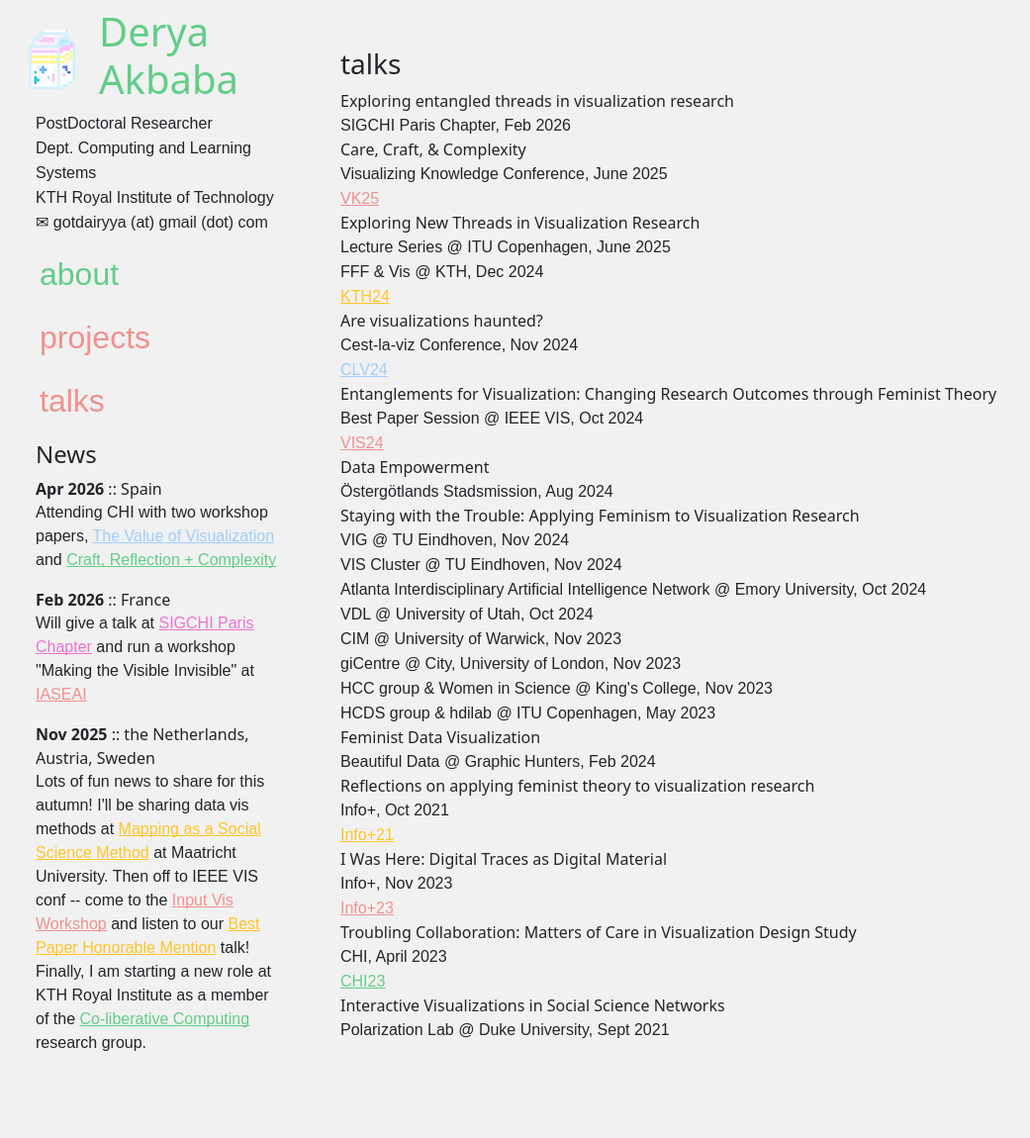
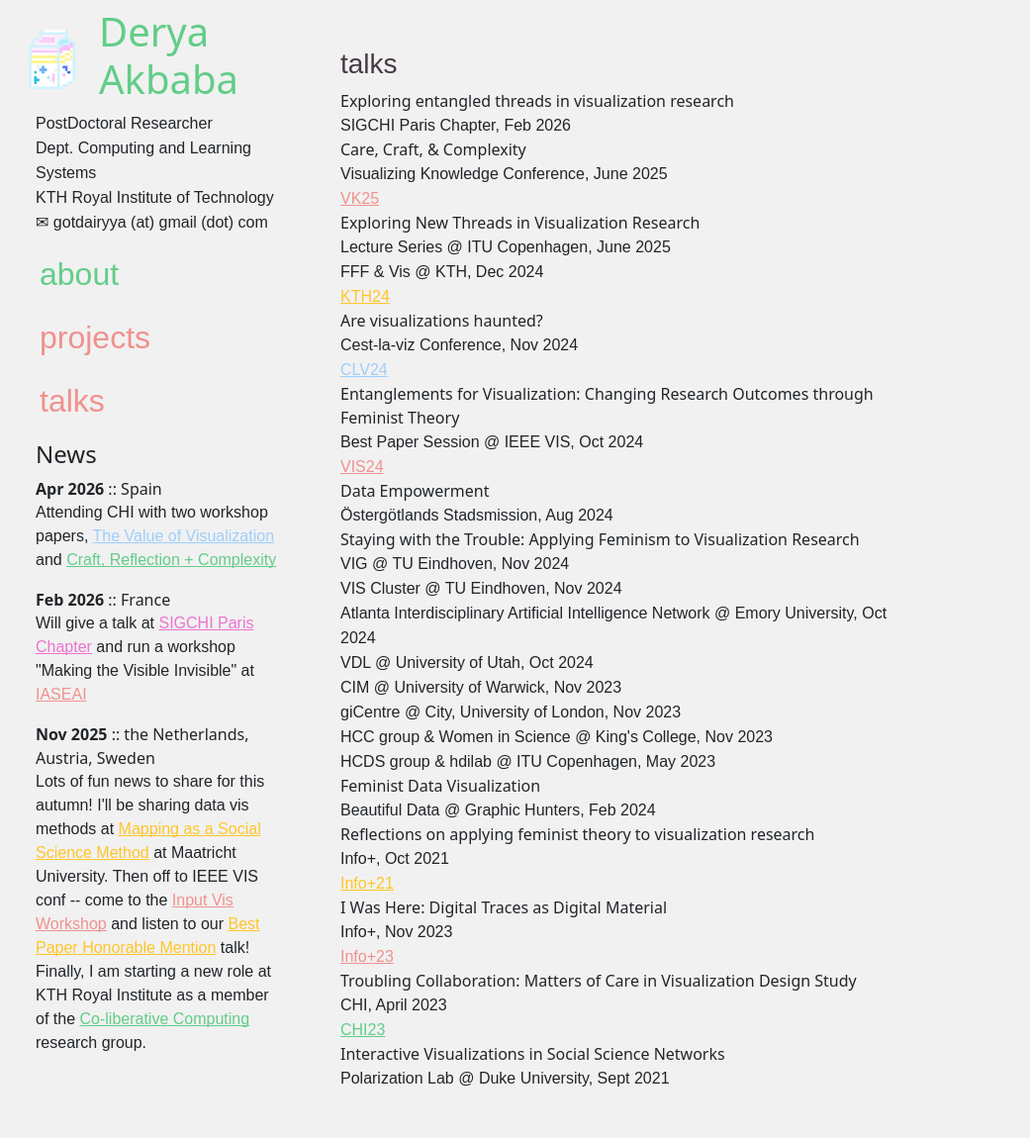
Before and after one commit to gotdairyya/gotdairyya.github.io, a Jekyll site: the page built from talks.md, in a window 1280 px wide. Shown: the whole page at 99% size, without its empty margins (0-1041 px from the left). Built offline with Jekyll 4.4.1, drawn with Linux system fonts in a browser that asks for light colours; some web fonts are replaced; before the commit the page ends 1101 px from its top, so only the background shows below that.

Commit message:
new about page

```diff
--- a/_layouts/about.html
+++ b/_layouts/about.html
@@ -2,10 +2,10 @@
 layout: header
 ---
 <div class="container">
-    <br>
-    <br>
-    <br>
+
     <h1>{{ page.title }}</h1>
+
+    <img src="../assets/images/me.png" alt="Photo of me with my cat" id="photo">
 
             <!-- CONTENT -->
             {{ content }}
--- a/_layouts/header.html
+++ b/_layouts/header.html
@@ -35,8 +35,8 @@
     ></script>
     <div class="container-fluid">
       <div class="row">
-        <div class="col-md-3 col-12">{% include navigation.html %}</div>
-        <div class="col-md-9 col-12">{{ content }}</div>
+        <div class="col-md-3">{% include navigation.html %}</div>
+        <div class="col-md-6">{{ content }}</div>
       </div>
     </div>
   </body>
--- a/assets/css/styles.css
+++ b/assets/css/styles.css
@@ -16,14 +16,18 @@
 
 /* TEXT */
 h1 {
-  font-family: "Indie Flower";
+  font-family: "Darker Grotesque", sans-serif;
   color: DarkSlateGray;
 }
 
 h2 {
-  font-family: "IBM Plex Mono", serif;
+  font-family: "Darker Grotesque", sans-serif;
   color: #575657;
-  letter-spacing: 0;
+}
+
+h3 {
+  font-family: "Darker Grotesque", sans-serif;
+  color: #453b45;
 }
 
 #name {
@@ -96,11 +100,11 @@
 
 /* ABOUT PAGE */
 #photo {
-  width: 20%;
+  width: 30%;
   float: left;
   display: inline;
-  margin-right: 25pt;
-  margin-top: 25pt;
+  margin-right: 15pt;
+  margin-top: 15pt;
 }
 
 #about-me {
@@ -111,10 +115,9 @@
 
 @media only screen and (max-width: 600px) {
   #photo {
-    width: 70%;
-    float: left;
+    width: 100%;
     display: block;
-    margin: 25pt;
+    margin-bottom: 25pt;
   }
 
 
```
Also changed, not shown: index.md (+20 -25 lines).
